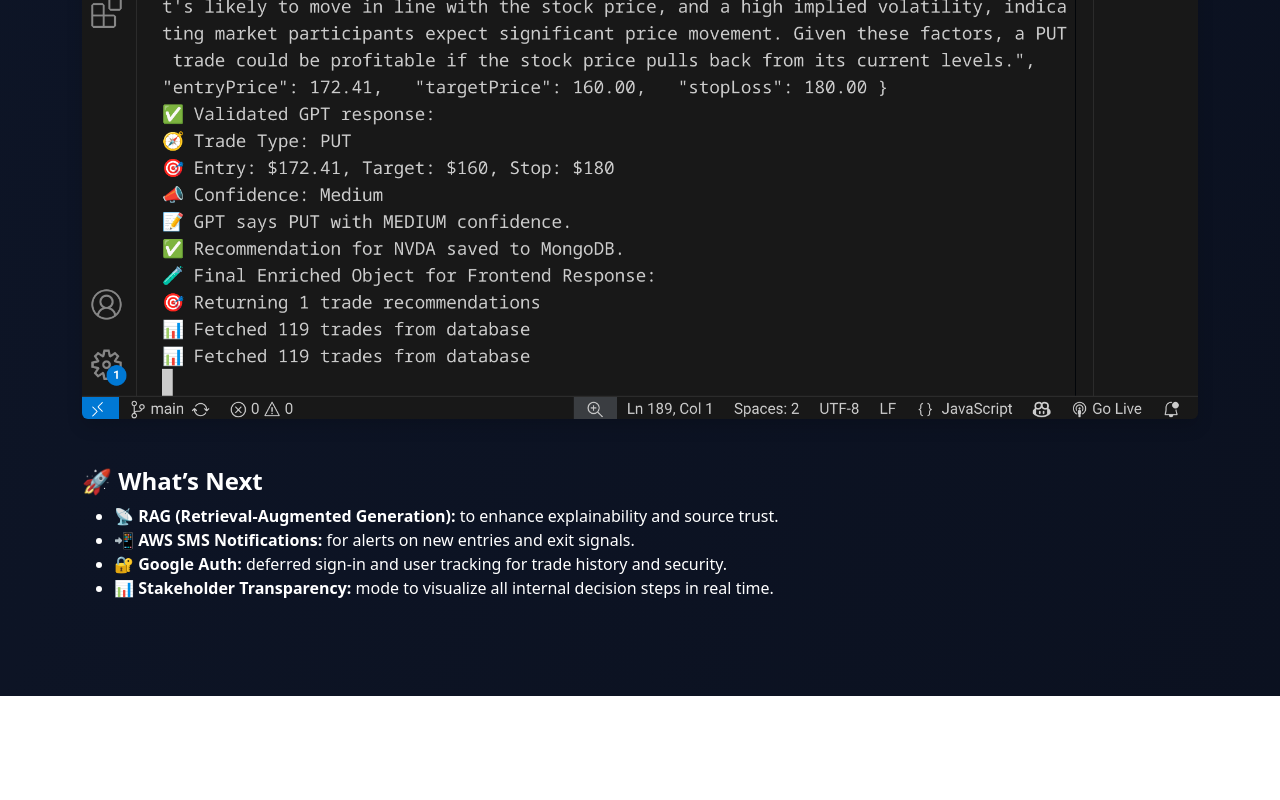
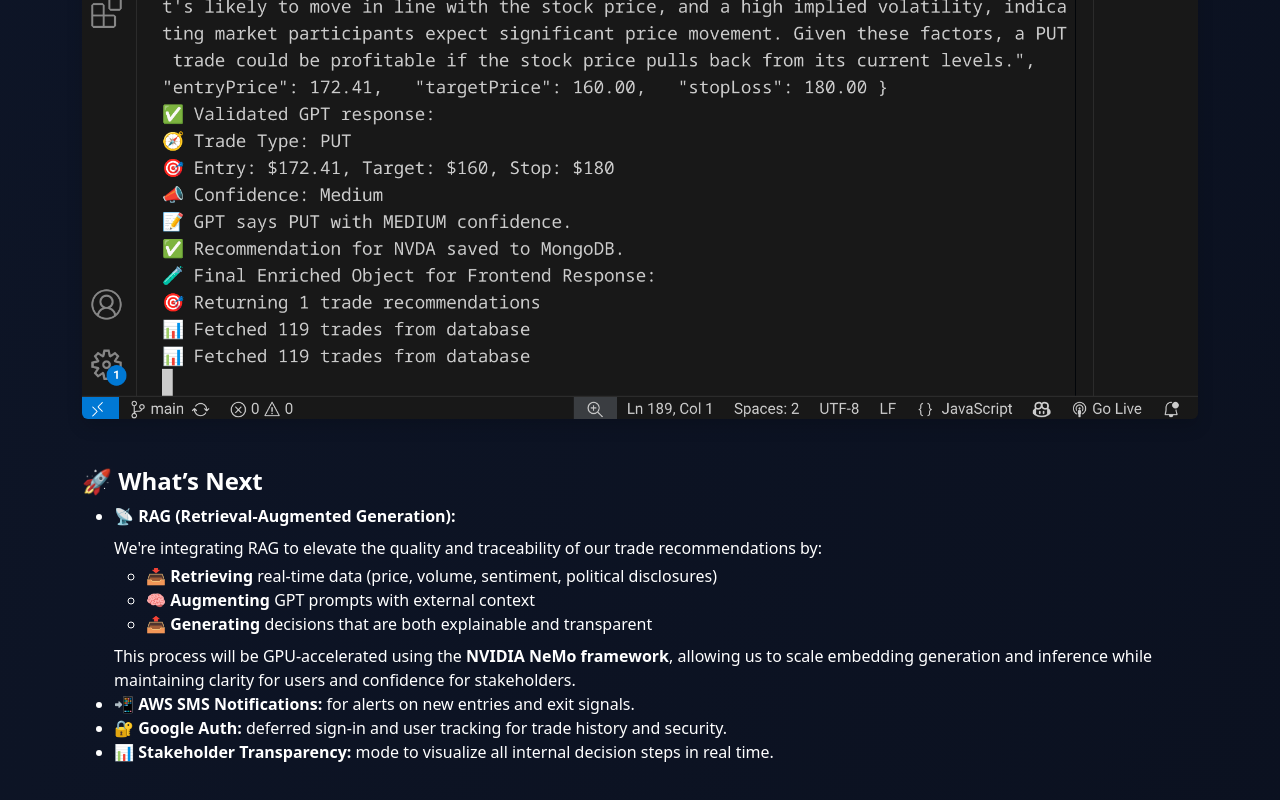
Before and after one commit to MCVelasquez45/AI-Trader, a React (Vite) app in the folder client/: page /market in a window 1280 px wide. Shown: the part 3407-4207 px from the top of the page. Before the commit the page ends 4103 px from the top, so only its background shows below. Built offline with nearby package versions, Linux system fonts and the light colour scheme.

Commit message:
📡 Enhance RAG section with visual breakdown and NVIDIA NeMo integration for clarity

```diff
--- a/client/src/pages/MarketPage.tsx
+++ b/client/src/pages/MarketPage.tsx
@@ -25,7 +25,6 @@ import vercelDeploy from '../AssetLogs/Vercel_Frontend_Deploy.png';
 import renderDeploy from '../AssetLogs/render.com_deploy.png';
 
 const MarketPage: React.FC = () => {
-
   return (
     <Layout>
       <main className="container py-5">
@@ -124,7 +123,18 @@ const MarketPage: React.FC = () => {
         <section className="mb-5">
           <h3 className="fs-4 fw-bold">🚀 What’s Next</h3>
           <ul className="text-start">
-            <li><strong>📡 RAG (Retrieval-Augmented Generation):</strong> to enhance explainability and source trust.</li>
+            <li>
+              <strong>📡 RAG (Retrieval-Augmented Generation):</strong>
+              <div className="mt-2">
+                <p className="mb-1">We're integrating RAG to elevate the quality and traceability of our trade recommendations by:</p>
+                <ul className="mb-2">
+                  <li>📥 <strong>Retrieving</strong> real-time data (price, volume, sentiment, political disclosures)</li>
+                  <li>🧠 <strong>Augmenting</strong> GPT prompts with external context</li>
+                  <li>📤 <strong>Generating</strong> decisions that are both explainable and transparent</li>
+                </ul>
+                <p className="mb-0">This process will be GPU-accelerated using the <strong>NVIDIA NeMo framework</strong>, allowing us to scale embedding generation and inference while maintaining clarity for users and confidence for stakeholders.</p>
+              </div>
+            </li>
             <li><strong>📲 AWS SMS Notifications:</strong> for alerts on new entries and exit signals.</li>
             <li><strong>🔐 Google Auth:</strong> deferred sign-in and user tracking for trade history and security.</li>
             <li><strong>📊 Stakeholder Transparency:</strong> mode to visualize all internal decision steps in real time.</li>
```
